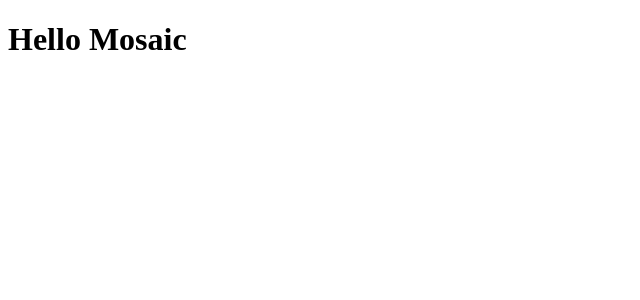
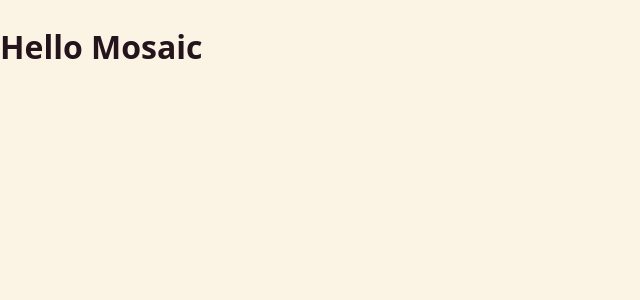
Before and after one commit to mosaic-dev-team/mosaic-portfolio, a React (Vite) app: page / in a window 1280 px wide. Shown: the top 300 px of the page, without its empty margins (0-640 px from the left). Built offline with nearby package versions, Linux system fonts and the light colour scheme.

Commit message:
feat: add design tokens, global styles.

```diff
--- /dev/null
+++ b/src/context/LanguageProvider.tsx
@@ -0,0 +1,24 @@
+import { useLayoutEffect, useState, type ReactNode } from 'react'
+import { LanguageContext, type Language } from './language'
+import { readPreference, savePreference } from './preferences'
+
+const storageKey = 'mosaic-language'
+
+export function LanguageProvider({ children }: { children: ReactNode }) {
+  const [language, setLanguage] = useState<Language>(() =>
+    readPreference(storageKey) === 'fa' ? 'fa' : 'en',
+  )
+
+  useLayoutEffect(() => {
+    const html = document.documentElement
+    html.lang = language
+    html.dir = language === 'fa' ? 'rtl' : 'ltr'
+    savePreference(storageKey, language)
+  }, [language])
+
+  return (
+    <LanguageContext.Provider value={{ language, setLanguage }}>
+      {children}
+    </LanguageContext.Provider>
+  )
+}
--- /dev/null
+++ b/src/context/ThemeProvider.tsx
@@ -0,0 +1,33 @@
+import { useLayoutEffect, useState, type ReactNode } from 'react'
+import { readPreference, savePreference } from './preferences'
+import { ThemeContext, type Theme } from './theme'
+
+const storageKey = 'mosaic-theme'
+
+export function ThemeProvider({ children }: { children: ReactNode }) {
+  const [preference, setPreference] = useState<Theme | null>(() => {
+    const stored = readPreference(storageKey)
+    return stored === 'light' || stored === 'dark' ? stored : null
+  })
+  const [systemTheme] = useState<Theme>(() =>
+    window.matchMedia('(prefers-color-scheme: dark)').matches ? 'dark' : 'light',
+  )
+  const theme = preference ?? systemTheme
+
+  useLayoutEffect(() => {
+    document.documentElement.dataset.theme = theme
+    if (preference !== null) savePreference(storageKey, preference)
+  }, [preference, theme])
+
+  function toggleTheme() {
+    setPreference((previous) =>
+      (previous ?? systemTheme) === 'light' ? 'dark' : 'light',
+    )
+  }
+
+  return (
+    <ThemeContext.Provider value={{ theme, toggleTheme }}>
+      {children}
+    </ThemeContext.Provider>
+  )
+}
--- /dev/null
+++ b/src/context/language.ts
@@ -0,0 +1,14 @@
+import { createContext, useContext } from 'react'
+
+export type Language = 'en' | 'fa'
+
+export const LanguageContext = createContext<{
+  language: Language
+  setLanguage: (language: Language) => void
+} | null>(null)
+
+export function useLanguage() {
+  const context = useContext(LanguageContext)
+  if (!context) throw new Error('useLanguage must be used within LanguageProvider')
+  return context
+}
--- /dev/null
+++ b/src/context/preferences.ts
@@ -0,0 +1,15 @@
+export function readPreference(key: string): string | null {
+  try {
+    return window.localStorage.getItem(key)
+  } catch {
+    return null
+  }
+}
+
+export function savePreference(key: string, value: string): void {
+  try {
+    window.localStorage.setItem(key, value)
+  } catch {
+    // Preferences still work for the current session if storage is unavailable.
+  }
+}
--- /dev/null
+++ b/src/context/theme.ts
@@ -0,0 +1,14 @@
+import { createContext, useContext } from 'react'
+
+export type Theme = 'light' | 'dark'
+
+export const ThemeContext = createContext<{
+  theme: Theme
+  toggleTheme: () => void
+} | null>(null)
+
+export function useTheme() {
+  const context = useContext(ThemeContext)
+  if (!context) throw new Error('useTheme must be used within ThemeProvider')
+  return context
+}
--- a/src/index.css
+++ b/src/index.css
@@ -0,0 +1,61 @@
+@import './styles/tokens.css';
+@import './styles/themes.css';
+
+*,
+*::before,
+*::after {
+  box-sizing: border-box;
+}
+
+html,
+body,
+#root {
+  min-block-size: 100vh;
+}
+
+body {
+  margin: 0;
+  background-color: var(--page-bg);
+  color: var(--text-primary);
+  font-family: system-ui, sans-serif;
+  font-size: var(--font-size-base);
+  font-weight: var(--font-weight-regular);
+  line-height: var(--line-height-body);
+}
+
+body:lang(fa) {
+  font-family: Tahoma, Arial, sans-serif;
+}
+
+img {
+  max-inline-size: 100%;
+  block-size: auto;
+}
+
+button,
+input,
+select,
+textarea {
+  font: inherit;
+}
+
+a {
+  color: var(--accent-color);
+}
+
+button:enabled {
+  cursor: pointer;
+}
+
+:focus-visible {
+  outline: 2px solid var(--focus-ring-color);
+  outline-offset: 3px;
+}
+
+@media (prefers-reduced-motion: reduce) {
+  :root {
+    --duration-fast: 0ms;
+    --duration-normal: 0ms;
+    scroll-behavior: auto;
+  }
+}
--- /dev/null
+++ b/src/styles/themes.css
@@ -0,0 +1,23 @@
+:root {
+  color-scheme: light;
+  --page-bg: #fbf3e3;
+  --surface-bg: #fffaf2;
+  --text-primary: #24151d;
+  --text-secondary: #5e4a51;
+  --border-color: #9e827d;
+  --accent-color: var(--color-midnight-blue);
+  --focus-ring-color: var(--color-midnight-blue);
+  --shadow: var(--shadow-light);
+}
+
+:root[data-theme='dark'] {
+  color-scheme: dark;
+  --page-bg: #24151d;
+  --surface-bg: #35242e;
+  --text-primary: #fbf3e3;
+  --text-secondary: #d5c1c8;
+  --border-color: #9b7d8b;
+  --accent-color: var(--color-soft-marigold);
+  --focus-ring-color: var(--color-soft-marigold);
+  --shadow: var(--shadow-dark);
+}
--- /dev/null
+++ b/src/styles/tokens.css
@@ -0,0 +1,42 @@
+:root {
+  /* Brand pairs, in palette order. */
+  --color-midnight-blue: #0f3c65;
+  --color-buttermilk: #fff2ba;
+  --color-deep-blush: #e36887;
+  --color-soft-marigold: #ffe08c;
+  --color-dark-green: #003631;
+  --color-butter-yellow: #ffeda8;
+  --color-burgundy: #6b1f2f;
+  --color-champagne: #e9d8b4;
+  --color-forest-green: #1a5632;
+  --color-soft-pink: #ffd7df;
+  --color-velvet: #50000b;
+  --color-sunfire-orange: #ed7d33;
+
+  --space-1: 0.25rem;
+  --space-2: 0.5rem;
+  --space-3: 0.75rem;
+  --space-4: 1rem;
+  --space-6: 1.5rem;
+  --space-8: 2rem;
+
+  --radius-sm: 0.375rem;
+  --radius-md: 0.75rem;
+  --radius-lg: 1.25rem;
+
+  --font-size-sm: 0.875rem;
+  --font-size-base: 1rem;
+  --font-size-lg: 1.25rem;
+  --font-size-xl: 2rem;
+  --font-weight-regular: 400;
+  --font-weight-semibold: 600;
+  --font-weight-bold: 700;
+  --line-height-tight: 1.25;
+  --line-height-body: 1.6;
+
+  --container-width: 72rem;
+  --shadow-light: 0 2px 8px rgb(36 21 29 / 10%);
+  --shadow-dark: 0 2px 8px rgb(0 0 0 / 30%);
+  --duration-fast: 120ms;
+  --duration-normal: 200ms;
+}
```
Also changed, not shown: src/main.tsx (+10 -1 lines).
